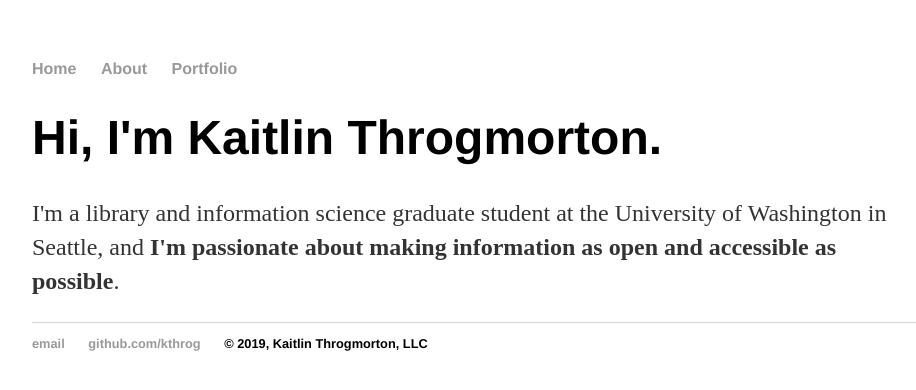
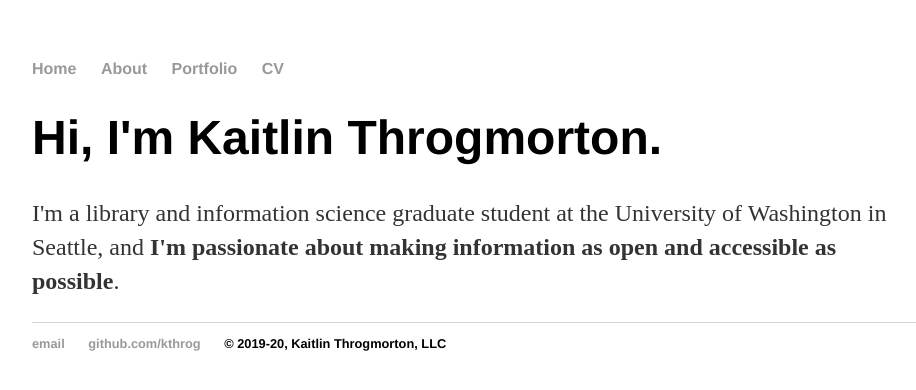
Before and after one commit to kthrog/old_site, a Jekyll site: the page built from index.html, in a window 1280 px wide. Shown: the top 390 px of the page, without its empty margins (160-1076 px from the left). Built offline with Jekyll 4.4.1, drawn with Linux system fonts in a browser that asks for light colours.

Commit message:
add CV to nav

```diff
--- a/_layouts/default.html
+++ b/_layouts/default.html
@@ -11,6 +11,7 @@
 	        		<li><a href="/">Home</a></li>
 		        	<li><a href="/about">About</a></li>
 	        		<li><a href="/portfolio">Portfolio</a></li>
+				<li><a href="/cv">CV</a></li>
 	    		</ul>
 			</nav>
 			<div class="container">
@@ -22,7 +23,7 @@
 	    		<ul>
 				<li><a href="mailto:kaitlin@kaitlinthrogmorton.com" target="_blank">email</a></li>
 	        		<li><a href="https://github.com/kthrog" target="_blank">github.com/kthrog</a></li>
-				<li>© 2019, Kaitlin Throgmorton, LLC</li>
+				<li>© 2019-20, Kaitlin Throgmorton, LLC</li>
 
 				</ul>
 			</footer>
```
